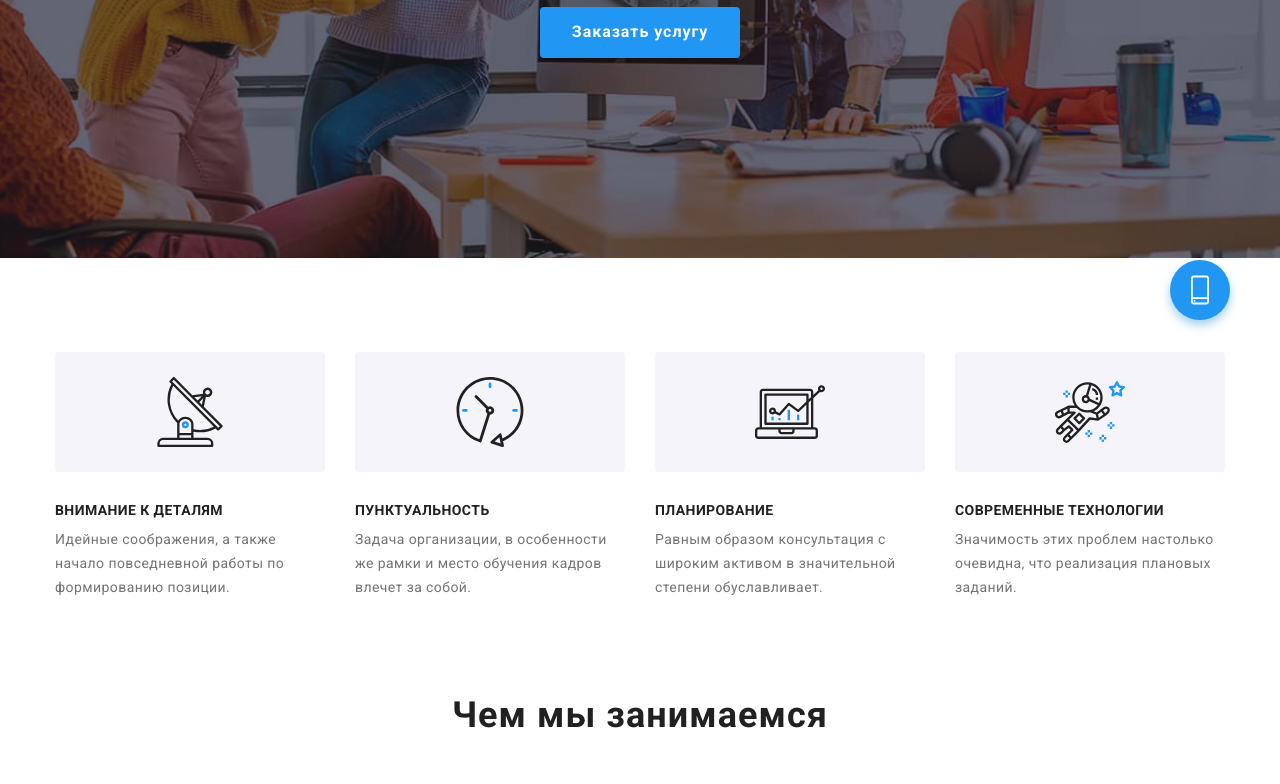
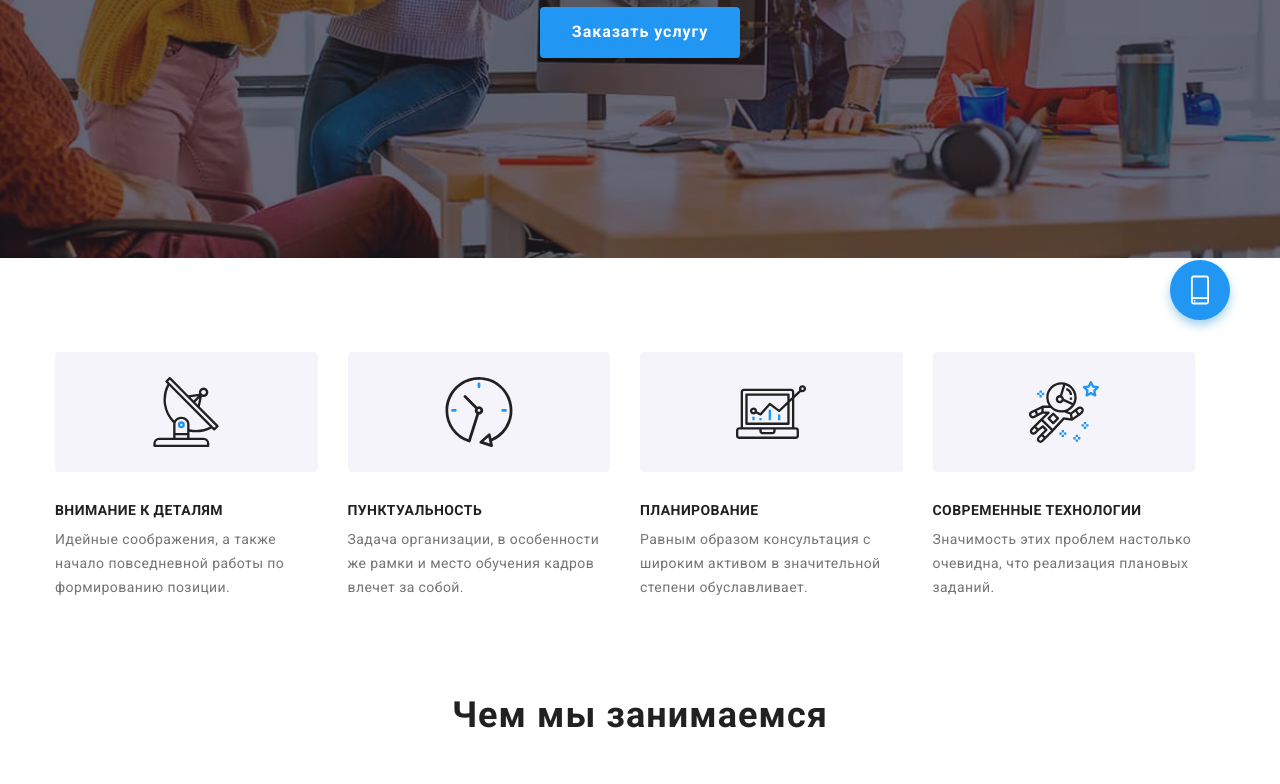
Before and after one commit to Myrhoiazov/goit-markup-hw-07, a plain HTML site: page index.html in a window 1280 px wide. Shown: the part 426-1210 px from the top of the page. Drawn offline with Linux system fonts and the light colour scheme.

Commit message:
add: our-work bem

```diff
--- a/index.html
+++ b/index.html
@@ -67,10 +67,10 @@
           <!-- Не видимый заголовок -->
           <h2 class="main-text visually-hidden">Примеры услуг работы</h2>
           <!-- Не видимый заголовок -->
-          <ul class="our-work-list">
-            <li class="our-work-link">
-              <div class="our-work-img">
-                <svg class="antenna">
+          <ul class="our-work__list">
+            <li class="our-work__link">
+              <div class="our-work__img">
+                <svg class="our-work__icon">
                   <use href="./images/icon/symbol-defs.svg#icon-antenna"></use>
                 </svg>
               </div>
@@ -81,9 +81,9 @@
               </p>
             </li>
 
-            <li class="our-work-link">
-              <div class="our-work-img">
-                <svg class="clock">
+            <li class="our-work__link">
+              <div class="our-work__img">
+                <svg class="our-work__icon">
                   <use href="./images/icon/symbol-defs.svg#icon-clock"></use>
                 </svg>
               </div>
@@ -94,9 +94,9 @@
               </p>
             </li>
 
-            <li class="our-work-link">
-              <div class="our-work-img">
-                <svg class="diagram">
+            <li class="our-work__link">
+              <div class="our-work__img">
+                <svg class="our-work__icon">
                   <use href="./images/icon/symbol-defs.svg#icon-diagram"></use>
                 </svg>
               </div>
@@ -107,9 +107,9 @@
               </p>
             </li>
 
-            <li class="our-work-link">
-              <div class="our-work-img">
-                <svg class="astronaut">
+            <li class="our-work__link">
+              <div class="our-work__img">
+                <svg class="our-work__icon">
                   <use
                     href="./images/icon/symbol-defs.svg#icon-astronaut"
                   ></use>
--- a/sass/components/_our-work.scss
+++ b/sass/components/_our-work.scss
@@ -2,7 +2,24 @@
   padding-top: 94px;
   padding-bottom: 94px;
 }
-  .our-work-img {
+
+.our-work__list {
+  display: flex;
+  justify-content: space-between;
+}
+
+.our-work__link {
+  width: 270px;
+  list-style: none;
+  margin-right: 30px;
+
+  &k:nth-child(4) {
+    margin: 0;
+  }
+}
+
+
+.our-work__img {
   display: flex;
   align-items: center;
   justify-content: center;
@@ -15,35 +32,6 @@
   border-radius: 4px;
 }
 
-  .antenna,
-  .clock,
-  .diagram,
-  .astronaut {
-    width: 70px;
-    height: 70px;
-  }
-
-  .our-work-list,
-  .progress-list,
-  .team-list {
-    display: flex;
-    justify-content: space-between;
-  }
-
-  .our-work-link {
-    width: 270px;
-  }
-
-  .our-work-link,
-  .progress-link {
-    list-style: none;
-    margin-right: 30px;
-  }
-
-  .our-work-link:nth-child(4) {
-    margin: 0;
-  }
-
 .our-work__title {
   text-transform: uppercase;
   font-weight: 700;
@@ -54,6 +42,7 @@
 
   margin-bottom: 10px;
 }
+
 .our-work__subtitle {
   font-weight: 400;
   font-size: 14px;
@@ -61,3 +50,24 @@
   letter-spacing: 0.03em;
   color: $grey-brand-color;
 }
+
+
+.our-work__icon {
+  width: 70px;
+  height: 70px;
+}
+
+
+
+
+
+.progress-list,
+.team-list {
+  display: flex;
+  justify-content: space-between;
+}
+
+.progress-link {
+  list-style: none;
+  margin-right: 30px;
+}
--- a/sass/main.scss
+++ b/sass/main.scss
@@ -1,5 +1,8 @@
 @import './base/normalize';
 @import './utils/variables';
+
+@import './utils/common';
+
 @import './components/header';
 @import './components/logo';
 @import './components/nav';
@@ -14,27 +17,3 @@
 @import './components/footer';
 @import './components/modal';
 @import './components/callback';
-
-body {
-  font-family: 'Roboto';
-  color: $black-brand-color;
-  background-color: $white-brand-color;
-}
-
-.container {
-  max-width: 1200px;
-  margin: 0 auto;
-
-  padding-left: 15px;
-  padding-right: 15px;
-}
-
-.title {
-  text-align: center;
-  font-weight: 700;
-  font-size: 36px;
-  line-height: 1.2;
-  letter-spacing: 0.03em;
-
-  margin-bottom: 50px;
-}
--- /dev/null
+++ b/sass/utils/_common.scss
@@ -0,0 +1,23 @@
+body {
+    font-family: 'Roboto';
+    color: $black-brand-color;
+    background-color: $white-brand-color;
+  }
+
+  .container {
+    max-width: 1200px;
+    margin: 0 auto;
+
+    padding-left: 15px;
+    padding-right: 15px;
+  }
+
+  .title {
+    text-align: center;
+    font-weight: 700;
+    font-size: 36px;
+    line-height: 1.2;
+    letter-spacing: 0.03em;
+
+    margin-bottom: 50px;
+  }
```
Also changed, not shown: css/main.css, css/main.min.css, 2 other files. Lines whose indentation alone changed are shown as unchanged.
